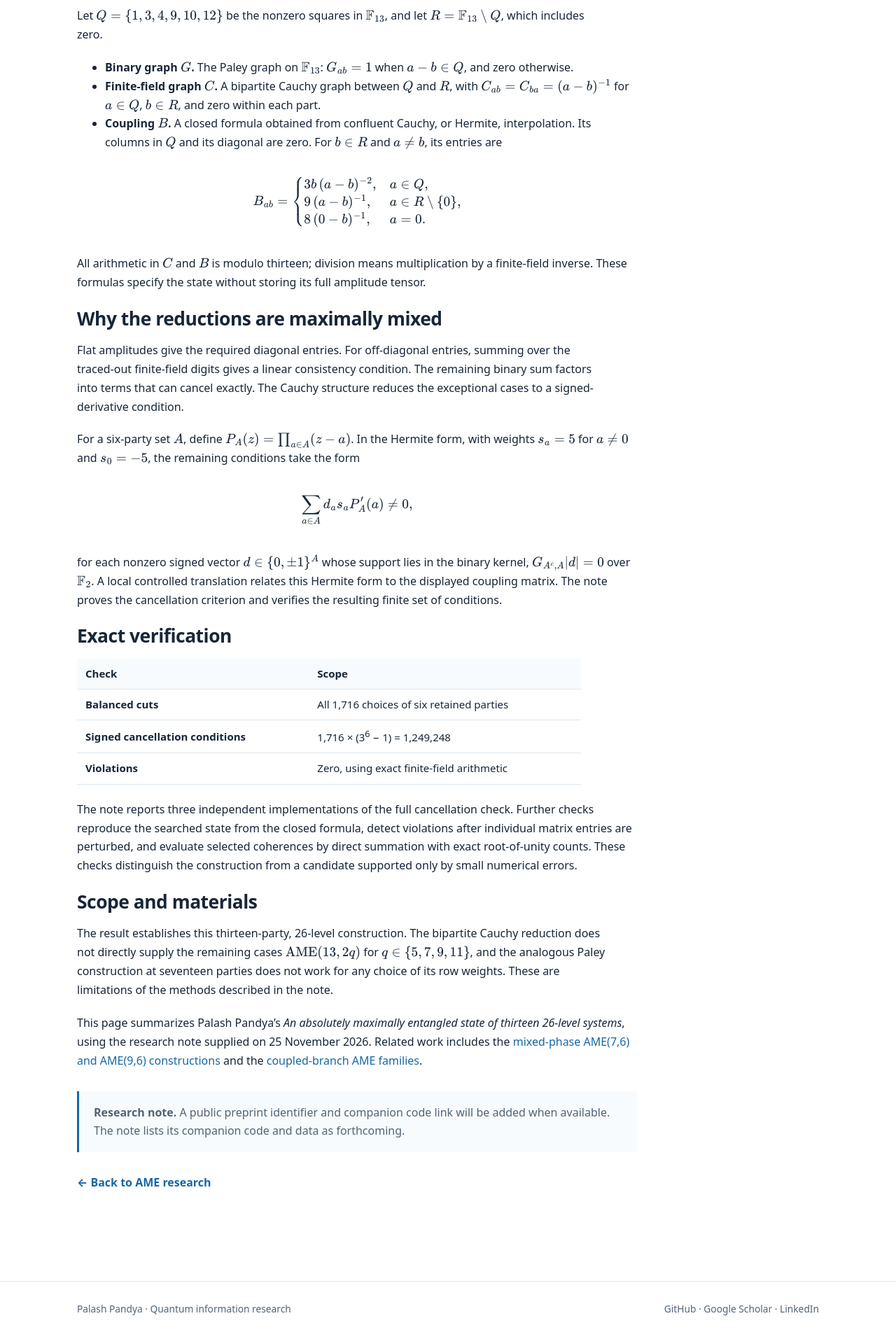
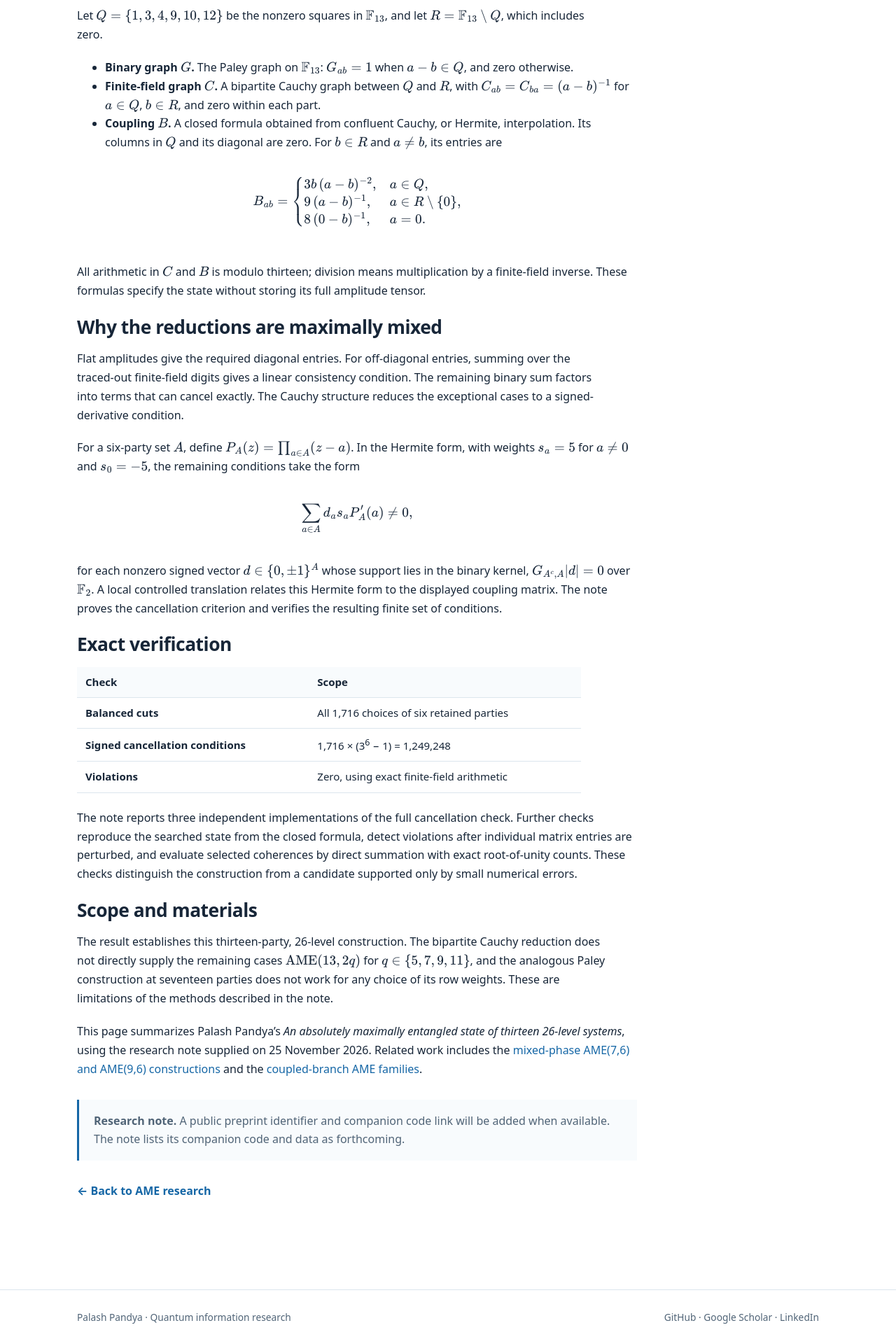
Before and after one commit to palashpandya/palashpandya.github.io, a Jekyll site: the page built from research/ame/ame-13-26.md, in a window 1280 px wide. Shown: the part 1193-3113 px from the top of the page at 70% size. Built offline with Jekyll 4.4.1, drawn with Linux system fonts in a browser that asks for light colours.

Commit message:
Allow vertical room for the AME coupling formula

```diff
--- a/research/ame/ame-13-26.md
+++ b/research/ame/ame-13-26.md
@@ -43,7 +43,7 @@ last_modified_at: 2026-11-25
 <li><strong>Finite-field graph \(C\).</strong> A bipartite Cauchy graph between \(Q\) and \(R\), with \(C_{ab}=C_{ba}=(a-b)^{-1}\) for \(a\in Q\), \(b\in R\), and zero within each part.</li>
 <li><strong>Coupling \(B\).</strong> A closed formula obtained from confluent Cauchy, or Hermite, interpolation. Its columns in \(Q\) and its diagonal are zero. For \(b\in R\) and \(a\ne b\), its entries are</li>
 </ul>
-<div class="family-equations">
+<div class="family-equations" style="padding-bottom: 0.75rem;">
 \[
 B_{ab}=\begin{cases}
 3b\,(a-b)^{-2}, & a\in Q,\\
```
